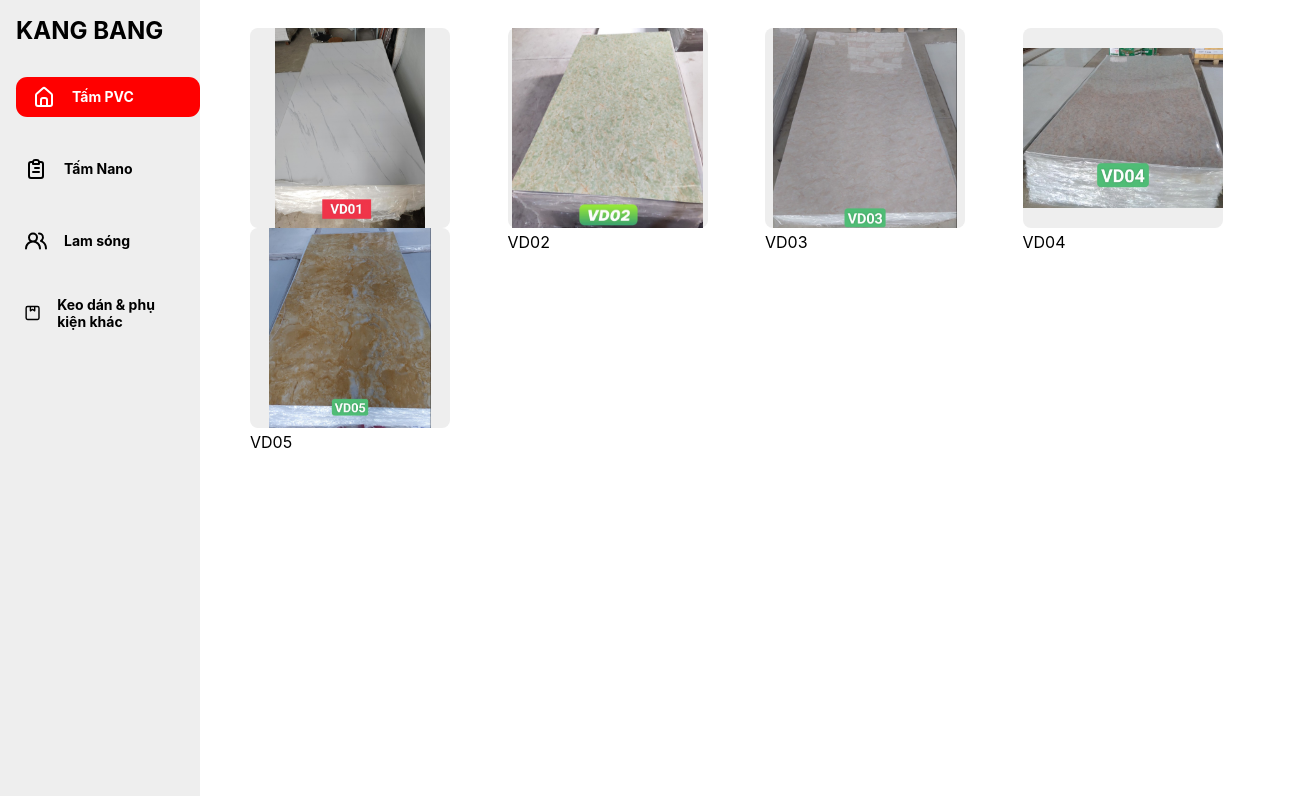
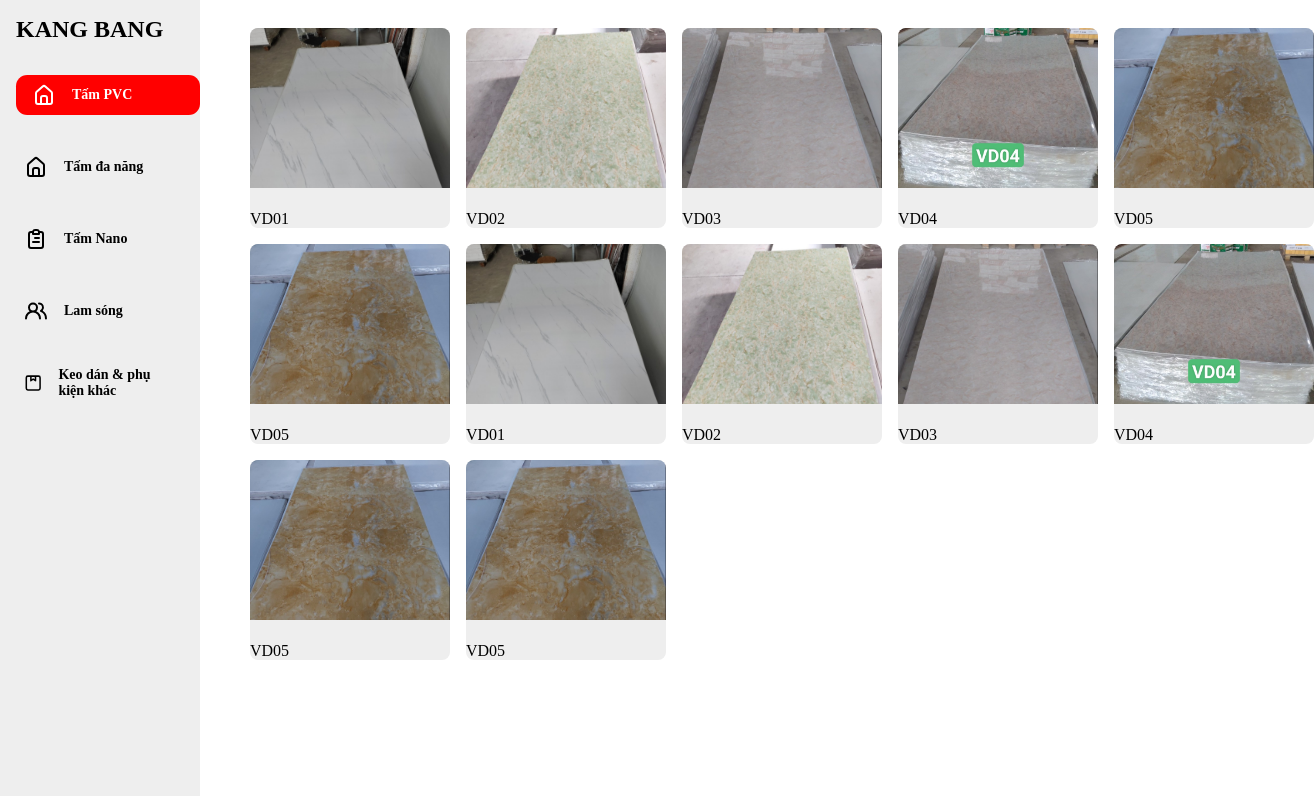
Before and after one commit to Binhbong37/tam-pvc-gia-da, a React (Create React App) app: page / in a window 1280 px wide. Shown: the whole page, 1314 px wide, since content can reach past the window. Built offline with nearby package versions, Linux system fonts and the light colour scheme.

Commit message:
add antd

```diff
--- a/package.json
+++ b/package.json
@@ -7,6 +7,7 @@
     "@testing-library/jest-dom": "^5.17.0",
     "@testing-library/react": "^13.4.0",
     "@testing-library/user-event": "^13.5.0",
+    "antd": "^5.8.4",
     "framer-motion": "^10.13.0",
     "react": "^18.2.0",
     "react-dom": "^18.2.0",
--- a/src/App.css
+++ b/src/App.css
@@ -1,5 +1,6 @@
 .rightSide {
     margin-left: 250px;
+    padding-bottom: 1rem;
 }
 
 h1 {
@@ -8,16 +9,35 @@ h1 {
 
 .cards {
     display: grid;
-    grid-template-columns: repeat(4, 1fr);
+    grid-template-columns: repeat(5, 1fr);
+    gap: 1rem;
 }
 
 /* Tablets */
 @media screen and (max-width: 1200px) {
+    .sidebar {
+        height: 100%;
+    }
     .rightSide {
-        margin-left: 150px;
+        margin-left: 130px;
     }
 
+    .cards {
+        grid-template-columns: repeat(4, 1fr);
+    }
+}
+
+@media screen and (max-width: 1000px) {
     .cards {
         grid-template-columns: repeat(3, 1fr);
     }
 }
+
+@media screen and (max-width: 790px) {
+    .rightSide {
+        margin-left: 120px;
+    }
+    .cards {
+        grid-template-columns: repeat(2, 1fr);
+    }
+}
--- a/src/App.js
+++ b/src/App.js
@@ -10,7 +10,6 @@ function App() {
         <BrowserRouter>
             <div className="App">
                 <Sidebar />
-
                 <div className="rightSide">
                     <Routes>
                         <Route path="/" element={<TamPVC />} />
--- a/src/components/Card/index.js
+++ b/src/components/Card/index.js
@@ -1,10 +1,11 @@
 import React from 'react';
 import './style.css';
+import { Image } from 'antd';
 
 const Card = ({ imga, title }) => {
     return (
         <div className="card">
-            <img src={imga} alt={title} />
+            <Image src={imga} />
             <div className="card-footer">{title}</div>
         </div>
     );
--- a/src/components/Card/style.css
+++ b/src/components/Card/style.css
@@ -3,10 +3,21 @@
     height: 200px;
     background-color: #eee;
     border-radius: 0.5rem;
+    display: flex;
+    flex-direction: column;
+    justify-content: space-between;
 }
 
-.card img {
+.ant-image {
+    width: 100% !important;
+    height: 80% !important;
+}
+
+.ant-image img {
     width: 100%;
-    height: 100%;
-    object-fit: contain;
+    height: 100% !important;
+    object-fit: cover;
+    object-position: top;
+    border-top-left-radius: 0.5rem;
+    border-top-right-radius: 0.5rem;
 }
--- a/src/data/index.js
+++ b/src/data/index.js
@@ -28,6 +28,11 @@ export const SidebarData = [
         path: '/',
     },
     {
+        icon: UilEstate,
+        heading: 'Tấm đa năng',
+        path: '/',
+    },
+    {
         icon: UilClipboardAlt,
         heading: 'Tấm Nano',
         path: '/nano',
@@ -50,6 +55,13 @@ export const PvcVanDa = [
     { id: 6, title: 'VD03', img: vd03 },
     { id: 7, title: 'VD04', img: vd04 },
     { id: 8, title: 'VD05', img: vd05 },
+    { id: 9, title: 'VD05', img: vd05 },
+    { id: 10, title: 'VD01', img: vd01 },
+    { id: 11, title: 'VD02', img: vd02 },
+    { id: 12, title: 'VD03', img: vd03 },
+    { id: 13, title: 'VD04', img: vd04 },
+    { id: 14, title: 'VD05', img: vd05 },
+    { id: 15, title: 'VD05', img: vd05 },
 ];
 
 export const LamSong = [
--- a/src/index.css
+++ b/src/index.css
@@ -1,13 +1,19 @@
-body {
-  margin: 0;
-  font-family: -apple-system, BlinkMacSystemFont, 'Segoe UI', 'Roboto', 'Oxygen',
-    'Ubuntu', 'Cantarell', 'Fira Sans', 'Droid Sans', 'Helvetica Neue',
-    sans-serif;
-  -webkit-font-smoothing: antialiased;
-  -moz-osx-font-smoothing: grayscale;
+.ant-image-preview-wrap {
+    background: rgba(0, 0, 0, 0.7);
 }
 
-code {
-  font-family: source-code-pro, Menlo, Monaco, Consolas, 'Courier New',
-    monospace;
+/* .ant-image-preview-img {
+    transform: translate3d(0px, -30px, 0px) scale3d(1.25, 1.25, 1) rotate(0deg) !important;
+} */
+
+@media screen and (max-width: 790px) {
+    /* .ant-image-preview-img {
+        transform: translate3d(0px, -30px, 0px) scale3d(1, 1, 1) rotate(0deg) !important;
+    } */
 }
+
+@media screen and (max-width: 447px) {
+    /* .ant-image-preview-img {
+        transform: translate3d(0px, -25px, 0px) scale3d(1, 1, 1) rotate(0deg) !important;
+    } */
+}
--- a/src/pages/TamPVC/index.jsx
+++ b/src/pages/TamPVC/index.jsx
@@ -1,11 +1,16 @@
 import React from 'react';
 import { PvcVanDa } from '../../data';
-import Card from '../../components/Card'
+import Card from '../../components/Card';
+import { Image } from 'antd';
 
 const TamPVC = () => {
   return (
     <div className='cards'>
-      {PvcVanDa.map((item,index) => <Card key={index} imga={item.img} title={item.title} />)}
+      <Image.PreviewGroup>
+
+      {PvcVanDa.map((item) => <Card key={item.id} imga={item.img} title={item.title}/>)}
+            </Image.PreviewGroup>
+
     </div>
   )
 }
```
Also changed, not shown: 1 other file (tests, documents, lock files or other folders).
